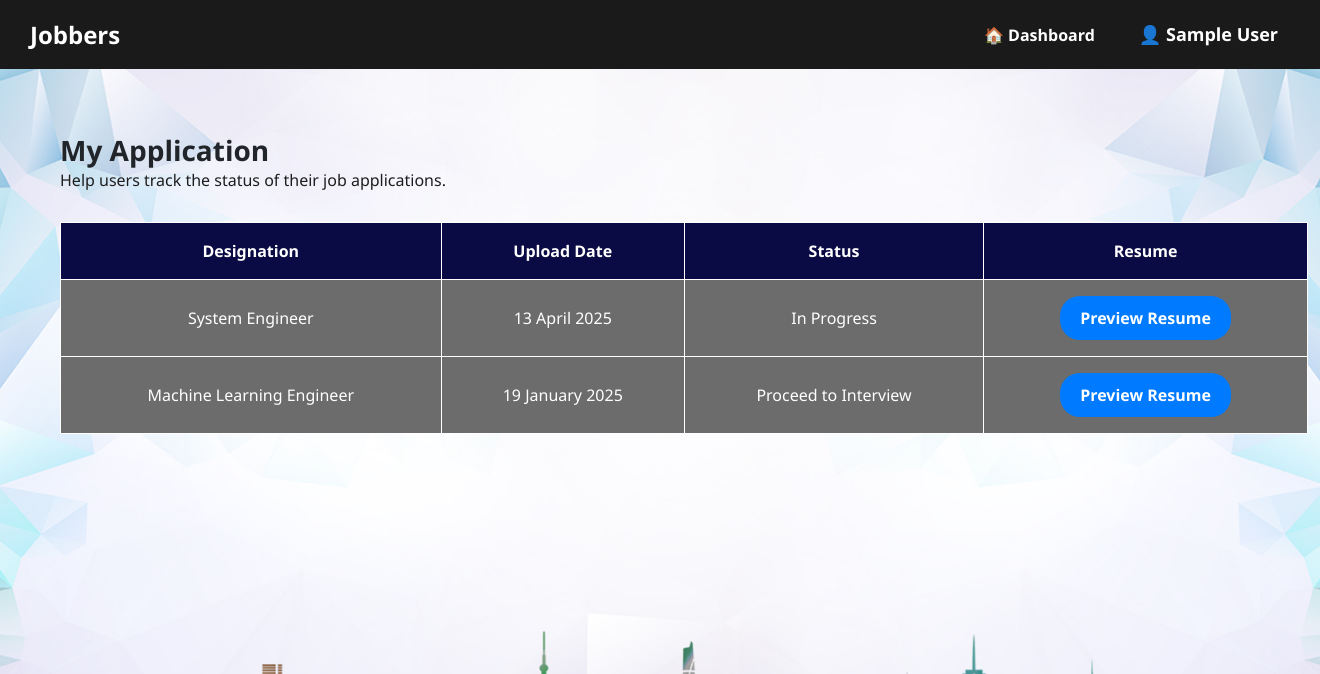
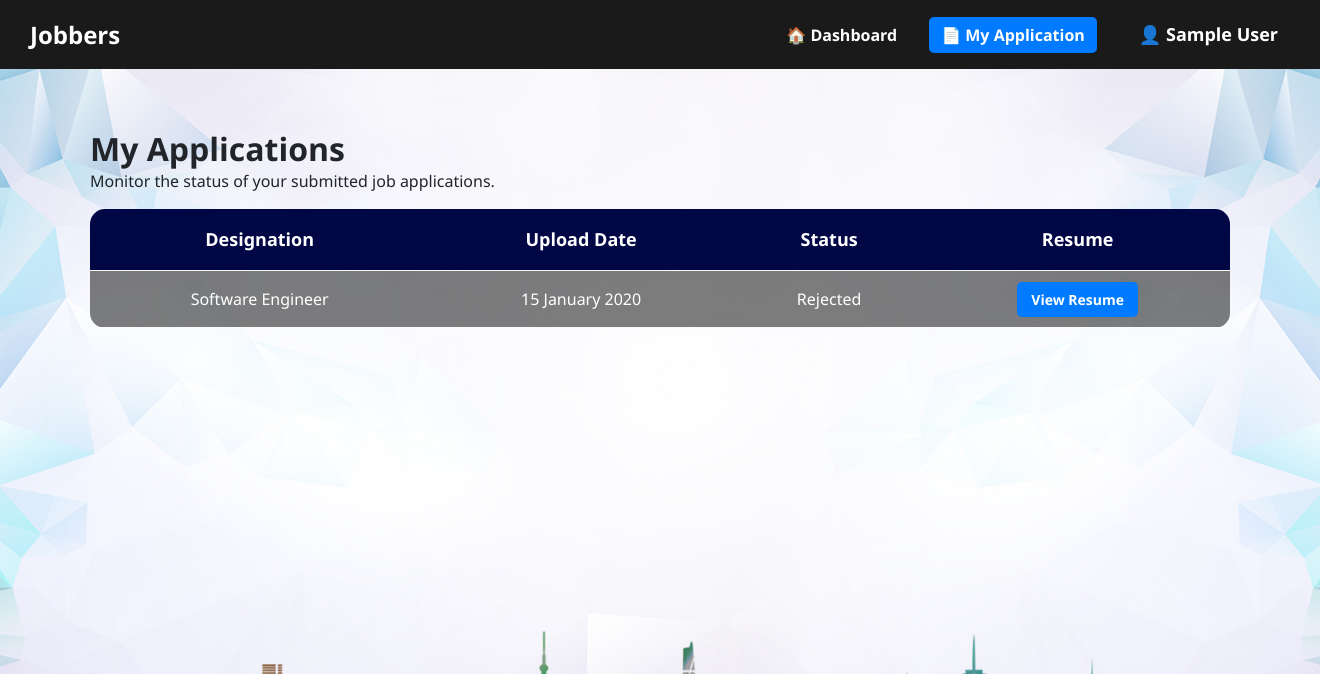
Before and after one commit to alfinwalitan/PewPiuPie, a Flask app: page /applications in a window 1320 px wide. Shown: the top 674 px of the page. Run offline with Flask 3, Linux system fonts and the light colour scheme; the visitor is signed in with stand-in values (Sample User, id 1); data comes from the database, SQL or seed files in the repository; tables that the repository leaves empty hold one stand-in row (values such as "Sample post"); parts of the project's set-up code (start-up, migrations or seed data) failed here and were passed over; some libraries are stand-ins or nearby versions.

Commit message:
fix application history page

```diff
--- a/models/db_init.py
+++ b/models/db_init.py
@@ -49,6 +49,7 @@ def create_table():
             id INT PRIMARY KEY AUTO_INCREMENT,
             candidate_id INT,
             file_path VARCHAR(255),
+            filename VARCHAR(100),
             name_res VARCHAR(100),
             email_res VARCHAR(100),
             designation TEXT,
--- a/routes/resume.py
+++ b/routes/resume.py
@@ -69,6 +69,7 @@ def upload_resume(job_id):
                 resume_success, res_id = insert_resume(
                     res_info=result['Resume Information'],
                     filepath=filepath,
+                    filename=filename,
                     user_id=user_id,
                     name=session['user_name'],
                     email=session['user_email']
--- a/routes/user.py
+++ b/routes/user.py
@@ -1,5 +1,6 @@
 from flask import Blueprint, request, session, jsonify, redirect, url_for, render_template, flash
-from services.user_service import get_user, edit_profile
+from services.user_service import get_user, edit_profile, get_user_applications
+from utils import datetime_to_str
 
 user_bp = Blueprint('user', __name__)
 
@@ -41,24 +42,18 @@ def update_name():
 # APPLICATION HISTORY
 @user_bp.route('/applications')
 def application_history():
-    if 'user_id' not in session:
+    if 'user_id' not in session or session.get('user_role') != 'candidate':
         return redirect(url_for('auth.signin'))
 
-    # DUMMY DATA FOR TESTING
-    applications = [
-        {
-            "designation": "System Engineer",
-            "upload_date": "13 April 2025",
-            "status": "In Progress",
-            "resume_link": "#"
-        },
-        {
-            "designation": "Machine Learning Engineer",
-            "upload_date": "19 January 2025",
-            "status": "Proceed to Interview",
-            "resume_link": "#"
-        },
-    ]
+    user_id = session.get('user_id')
+    success, applications = get_user_applications(user_id)
+
+    if not success:
+        return jsonify({'error': applications}), 404
+
+    for app in applications:
+        app['application_date'] = datetime_to_str(app['application_date'])
+
     return render_template(
     "application.jinja",
     applications=applications,
--- a/services/resume_service.py
+++ b/services/resume_service.py
@@ -16,16 +16,17 @@ def get_resume(res_id):
     except Exception as e:
         return False, str(e)
 
-def insert_resume(res_info, filepath, user_id, name, email):
+def insert_resume(res_info, filepath, filename, user_id, name, email):
     try:
         connection = get_connection()
         cur = connection.cursor()
 
         cur.execute(
-            "INSERT INTO resume_information (candidate_id, file_path, name_res, designation, companies, location, email_res, techtools, jobskills, years_exp, softskill, college, graduation, degree) VALUES (%s, %s, %s, %s, %s, %s, %s, %s, %s, %s, %s, %s, %s, %s)",
+            "INSERT INTO resume_information (candidate_id, file_path, filename, name_res, designation, companies, location, email_res, techtools, jobskills, years_exp, softskill, college, graduation, degree) VALUES (%s, %s, %s, %s, %s, %s, %s, %s, %s, %s, %s, %s, %s, %s, %s)",
             (
                 user_id,
                 filepath,
+                filename,
                 name,
                 json.dumps(res_info["Designation"]),
                 json.dumps(res_info["Companies worked at"]),
--- a/services/user_service.py
+++ b/services/user_service.py
@@ -22,3 +22,20 @@ def edit_profile(user_id, new_name):
         return True, "Name updated successfully"
     except Exception as e:
         return False, str(e)
+
+def get_user_applications(user_id):
+    try:
+        connection = get_connection()
+        cur = connection.cursor()
+        cur.execute("""
+                    SELECT application.status, application.application_date, resume_information.file_path, resume_information.filename, job_post.job_title FROM application
+                    JOIN resume_information ON application.resume_id = resume_information.id
+                    JOIN job_post ON application.jobpost_id = job_post.id
+                    WHERE application.candidate_id = %s
+        """, (user_id,)
+        )
+        applications = cur.fetchall()
+        cur.close()
+        return True, applications
+    except Exception as e:
+        return False, str(e)
--- a/static/css/application.css
+++ b/static/css/application.css
@@ -31,55 +31,47 @@
     font-size: 16px;
 }
 
-.container {
-    max-width: 1000px;
-    margin-left: 40px;
-    padding: 0 20px;
+table {
+    width: 100%;
+    border-collapse: collapse;
+    color: #ffffff;
+    border-radius: 15px;
+    font-size: 16px;
+    overflow: hidden;
 }
 
-h1 {
-    font-size: 28px;
-    margin-bottom: 10px;
-    margin-top: 65px;
+th, td {
+    padding: 8px 16px;
+    text-align: center;
+    line-height: 2.5;
+    border-bottom: 1px solid #fafafa;
+    background-color: rgba(0, 0, 0, 0.51);
 }
 
-.subtitle {
-    color: #1e1e1e;
-    margin-bottom: 30px;
-    margin-top: -10px;
+th {
+    background-color: #010645;
+    font-weight: 600;
+    font-size: 18px;
 }
 
-table {
-    width: 130%;
-    border-collapse: collapse;
+td em {
+    color: #cfd8dc;
 }
 
-thead tr {
-    background-color: #0a0a44;
+.view-btn {
+    background-color: #007bff;
     color: white;
+    padding: 8px 14px;
+    border-radius: 5px;
+    text-align: center;
+    text-decoration: none;
+    font-weight: 600;
+    font-size: 14px;
+    transition: background-color 0.3s;
+    cursor: pointer;
+    border: none;
 }
 
-thead th, tbody td {
-    border: 1px solid #ffffff;
-    padding: 16px;
-    text-align: center;
-}
-
-tbody tr {
-    background-color: #6c6c6c;
-    color: white;
-}
-
-.btn {
-    padding: 10px 20px;
-    background-color: #007bff;
-    border: none;
-    color: white;
-    border-radius: 20px;
-    cursor: pointer;
-    font-weight: bold;
-}
-
-.btn:hover {
+.view-btn:hover {
     background-color: #0056b3;
 }
--- a/templates/application.jinja
+++ b/templates/application.jinja
@@ -7,8 +7,8 @@
 {% endblock %}
 
 {% block content %}
-    <h1>My Application</h1>
-    <p class="subtitle">Help users track the status of their job applications.</p>
+    <h1 style="margin-bottom: 0;">My Applications</h1>
+    <p class="subtitle">Monitor the status of your submitted job applications.</p>
 
     <table>
         <thead>
@@ -22,16 +22,44 @@
         <tbody>
             {% for app in applications %}
             <tr>
-                <td>{{ app.designation }}</td>
-                <td>{{ app.upload_date }}</td>
+                <td>{{ app.job_title }}</td>
+                <td>{{ app.application_date }}</td>
                 <td>{{ app.status }}</td>
                 <td>
-                    <a href="{{ app.resume_link }}">
-                        <button class="btn">Preview Resume</button>
+                    <a href="#" class="view-btn view-resume-btn" data-bs-toggle="modal" data-bs-target="#pdfModal" data-filepath="{{app.file_path}}" data-filename="{{app.filename}}">
+                        View Resume
                     </a>
                 </td>
             </tr>
             {% endfor %}
         </tbody>
     </table>
+    <div class="modal fade" id="pdfModal" tabindex="-1" aria-labelledby="pdfModalLabel" aria-hidden="true">
+        <div class="modal-dialog modal-xl modal-dialog-centered">
+            <div class="modal-content">
+            <div class="modal-header" style="background-color: #001f4d;">
+                <h4 class="modal-title w-100 text-center m-0" id="pdfModalLabel" style="color: white;"></h4>
+                <button type="button" class="btn-close white-close" data-bs-dismiss="modal" aria-label="Close"></button>
+            </div>
+            <div class="modal-body" style="height: 80vh;">
+                <iframe id="pdfFrame" src="" style="width: 100%; height: 100%;" frameborder="0"></iframe>
+            </div>
+            </div>
+        </div>
+    </div>
 {% endblock %}
+
+{% block extra_js %}
+<script>
+    document.querySelectorAll(".view-resume-btn").forEach(button => {
+        button.addEventListener("click", function (event) {
+            const filepath = this.getAttribute("data-filepath");
+            const filename = this.getAttribute("data-filename");
+            const frame = document.getElementById('pdfFrame');
+            const modalTitle = document.getElementById("pdfModalLabel");
+            frame.src = filepath;
+            modalTitle.textContent = filename
+        });
+    });
+</script>
+{%endblock%}
--- a/templates/view_resume.jinja
+++ b/templates/view_resume.jinja
@@ -12,7 +12,7 @@
         <section class="resume-section">
             <h1>Candidate’s Resume</h1>
             <div class="resume-card">
-                <iframe src="{{ url_for('static', filename= candidate.filepath) }}#view=FitH" width="100%" height="500px"></iframe>
+                <iframe src="{{ url_for('static', filename= candidate.filepath) }}#view=FitH&page=1" width="100%" height="500px"></iframe>
             </div>
         </section>
 
@@ -183,14 +183,14 @@
     </div>
 </main>
 <div class="modal fade" id="statusModal" tabindex="-1" aria-labelledby="statusModalLabel" aria-hidden="true">
-  <div class="modal-dialog modal-dialog-centered">
+  <div class="modal-dialog modal-dialog-centered modal-sm">
     <div class="modal-content">
       <div class="modal-header" style="background-color: #001f4d;">
         <h3 class="modal-title w-100 text-center m-0" id="deleteModalLabel" style="color: white;">Set Candidate Status</h3>
         <button type="button" class="btn-close white-close" data-bs-dismiss="modal" aria-label="Close"></button>
       </div>
       <div class="modal-body" style="background-color: #f0f0f0;">
-        <p style="margin: 0;font-size: 20px;font-weight: 500">Approve this candidate to move to the next stage?</p>
+        <p style="margin: 0;font-size: 17px;font-weight: 500">Approve this candidate to move to the next stage?</p>
       </div>
       <div class="modal-footer justify-content-between" style="background-color: #f0f0f0;">
         <button id="confirmRejectBtn" type="button" class="btn btn-danger" data-bs-dismiss="modal">No, Reject</button>
```
